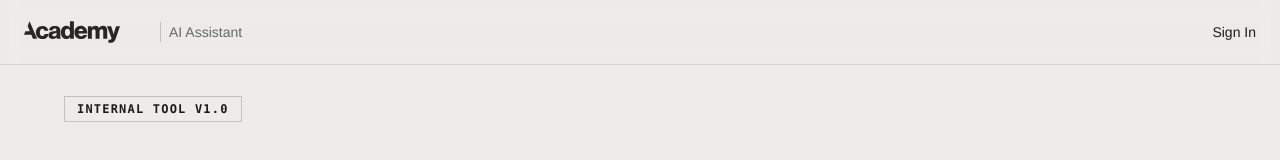
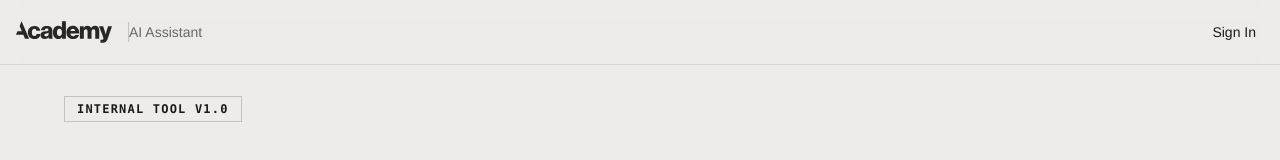
Before and after one commit to academy-ux/academy-ai-assistant, a Next.js app in the folder web-app/: page / in a window 1280 px wide. Shown: the top 160 px of the page. Built offline with nearby package versions, Linux system fonts and the light colour scheme; no server answers; a web font is replaced by a local one.

Commit message:
Tighten spacing in Navbar logo lockup

```diff
--- a/web-app/components/navbar.tsx
+++ b/web-app/components/navbar.tsx
@@ -11,8 +11,8 @@ export function Navbar() {
   return (
     <nav className="border-b border-border/40 bg-background/95 backdrop-blur supports-[backdrop-filter]:bg-background/60 sticky top-0 z-50">
       <div className="container flex h-16 max-w-7xl items-center justify-between px-6 mx-auto">
-        <Link href="/" className="flex items-center space-x-2">
-          <div className="relative h-8 w-32">
+        <Link href="/" className="flex items-center space-x-0">
+          <div className="relative h-8 w-28 -ml-2">
              <Image
                src="/academy-logo-2024-v1.svg"
                alt="Academy UX"
@@ -21,7 +21,8 @@ export function Navbar() {
                priority
              />
           </div>
-          <span className="text-muted-foreground hidden sm:inline-block font-grotesk text-sm border-l border-foreground/20 pl-2 ml-2">
+          <div className="h-5 w-px bg-foreground/20 mx-3"></div>
+          <span className="text-muted-foreground hidden sm:inline-block font-grotesk text-sm">
             AI Assistant
           </span>
         </Link>
```
